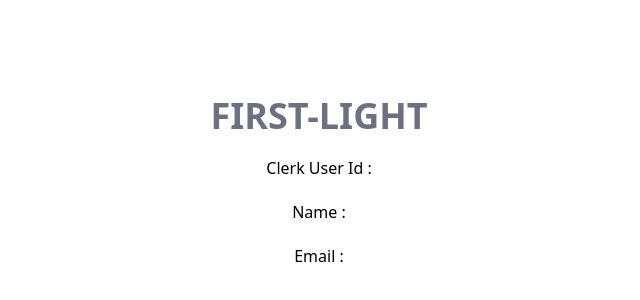
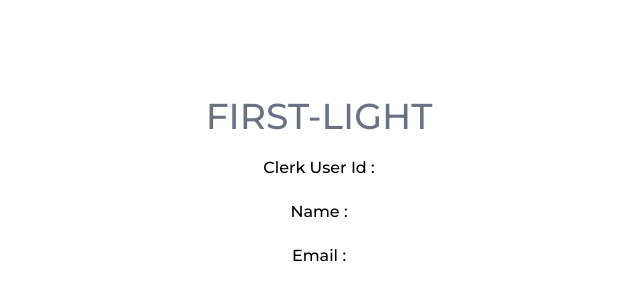
Before and after one commit to Malith212/first-light-villas, a Next.js app: page / in a window 1280 px wide. Shown: the part 218-518 px from the top of the page, without its empty margins (321-961 px from the left). Built offline with nearby package versions, Linux system fonts and the light colour scheme; no server answers.

Commit message:
overighting the styles of sign in and sign up pages

```diff
--- a/src/app/globals.css
+++ b/src/app/globals.css
@@ -1 +1,30 @@
+@import url("https://fonts.googleapis.com/css2?family=Montserrat:ital,wght@0,100..900;1,100..900&display=swap");
+
 @import "tailwindcss";
+
+
+* {
+  margin: 0;
+  padding: 0;
+  box-sizing: border-box;
+  font-family: "Montserrat", sans-serif !important;
+  font-weight: 500;
+}
+
+.auth-container {
+  background-color: black;
+  height: 100vh;
+  display: flex;
+  justify-content: center;
+  align-items: center;
+}
+
+.cl-internal-y44tp9,
+.cl-internal-16vtwdp {
+  display: none !important;
+}
+
+.cl-formButtonPrimary{
+    background-color: black;
+    text:white;
+}
--- a/src/app/sign-in/[[...sign-in]]/page.tsx
+++ b/src/app/sign-in/[[...sign-in]]/page.tsx
@@ -1,5 +1,9 @@
-import { SignIn } from '@clerk/nextjs'
+import { SignIn } from "@clerk/nextjs";
 
 export default function Page() {
-  return <SignIn />
+  return (
+    <div className="auth-container">
+      <SignIn />;
+    </div>
+  );
 }
--- a/src/app/sign-up/[[...sign-up]]/page.tsx
+++ b/src/app/sign-up/[[...sign-up]]/page.tsx
@@ -1,5 +1,9 @@
-import { SignUp } from '@clerk/nextjs'
+import { SignUp } from "@clerk/nextjs";
 
 export default function Page() {
-  return <SignUp />
+  return (
+    <div className="auth-container">
+      <SignUp />
+    </div>
+  );
 }
```
